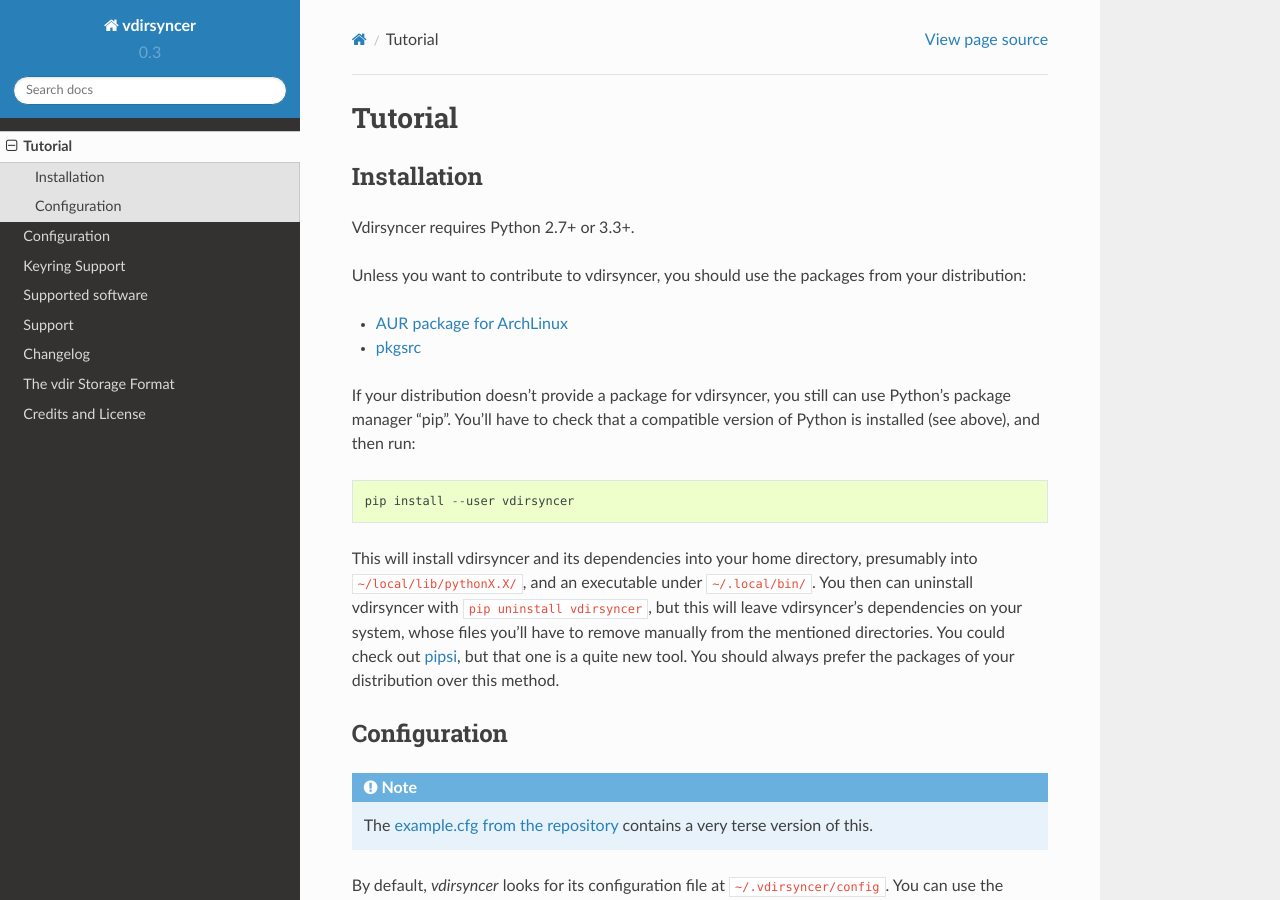
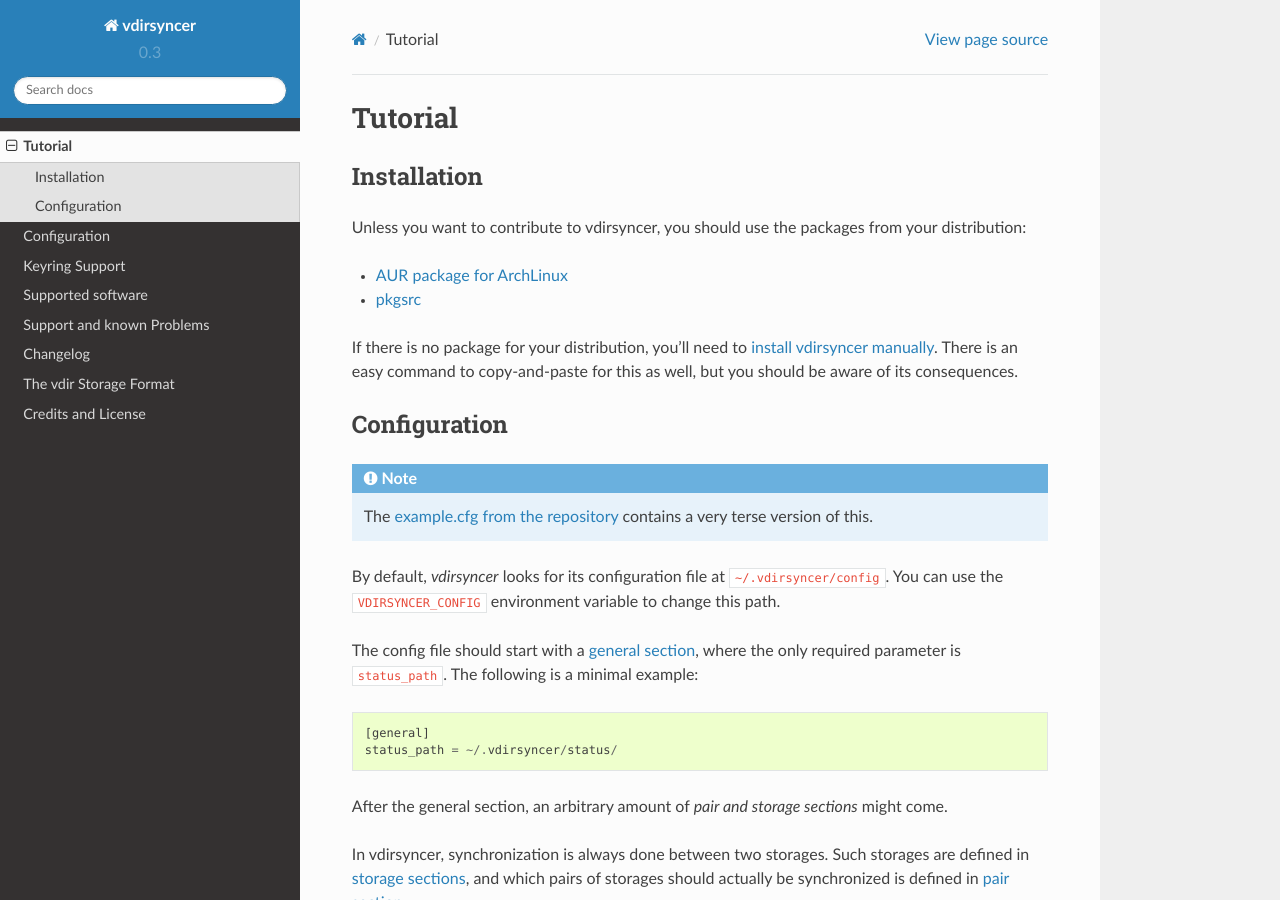
Before and after one commit to pimutils/vdirsyncer, a Sphinx documentation site: the page built from docs/tutorial.rst, in a window 1280 px wide and 900 px high. Built offline with Sphinx 7.4.7 and the Read the Docs theme 2.0.0, drawn with Linux system fonts in a browser that asks for light colours.

Commit message:
Update installation docs

```diff
--- a/docs/index.rst
+++ b/docs/index.rst
@@ -19,7 +19,7 @@
    config
    keyring
    supported
-   support
+   problems
    changelog
    vdir
    license
--- a/docs/tutorial.rst
+++ b/docs/tutorial.rst
@@ -5,29 +5,15 @@
 Installation
 ============
 
-Vdirsyncer requires Python 2.7+ or 3.3+.
-
 Unless you want to contribute to vdirsyncer, you should use the packages from
 your distribution:
 
 - `AUR package for ArchLinux <https://aur.archlinux.org/packages/vdirsyncer>`_
 - `pkgsrc <http://pkgsrc.se/time/py-vdirsyncer>`_
 
-If your distribution doesn't provide a package for vdirsyncer, you still can
-use Python's package manager "pip". You'll have to check that a compatible
-version of Python is installed (see above), and then run::
-
-    pip install --user vdirsyncer
-
-This will install vdirsyncer and its dependencies into your home directory,
-presumably into ``~/local/lib/pythonX.X/``, and an executable under
-``~/.local/bin/``. You then can uninstall vdirsyncer with ``pip uninstall
-vdirsyncer``, but this will leave vdirsyncer's dependencies on your system,
-whose files you'll have to remove manually from the mentioned directories. You
-could check out pipsi_, but that one is a quite new tool. You should always
-prefer the packages of your distribution over this method.
-
-.. _pipsi: https://github.com/mitsuhiko/pipsi
+If there is no package for your distribution, you'll need to :ref:`install
+vdirsyncer manually <manual-installation>`. There is an easy command to
+copy-and-paste for this as well, but you should be aware of its consequences.
 
 Configuration
 =============
```
Also changed, not shown: docs/problems.rst (added, +67 -0 lines), docs/support.rst (deleted, +0 -18 lines).
